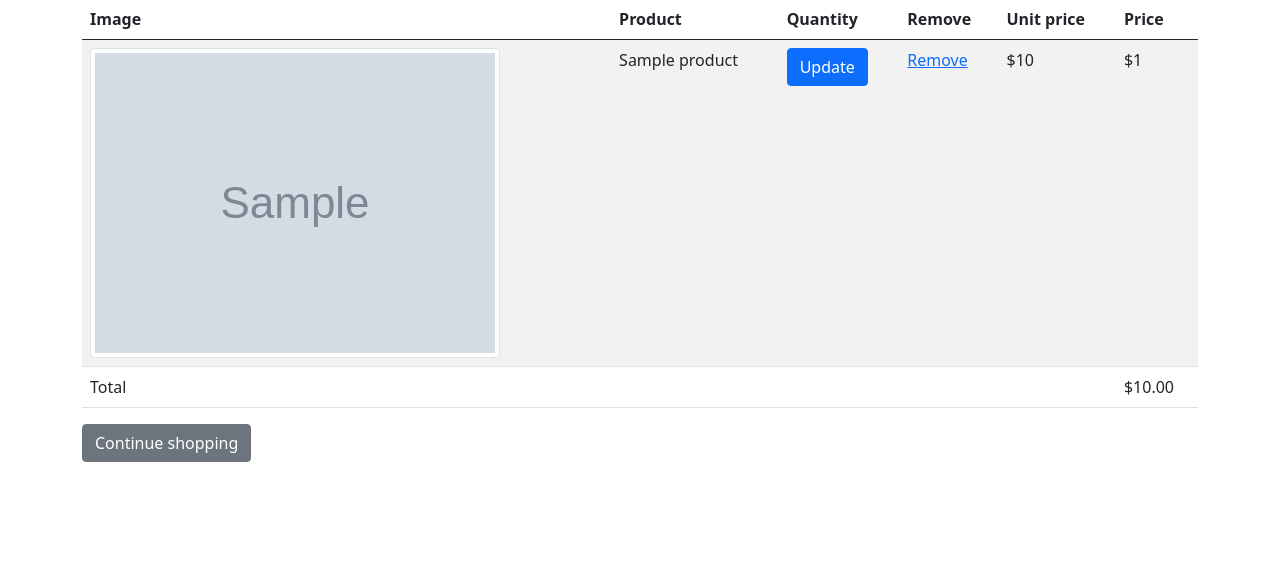
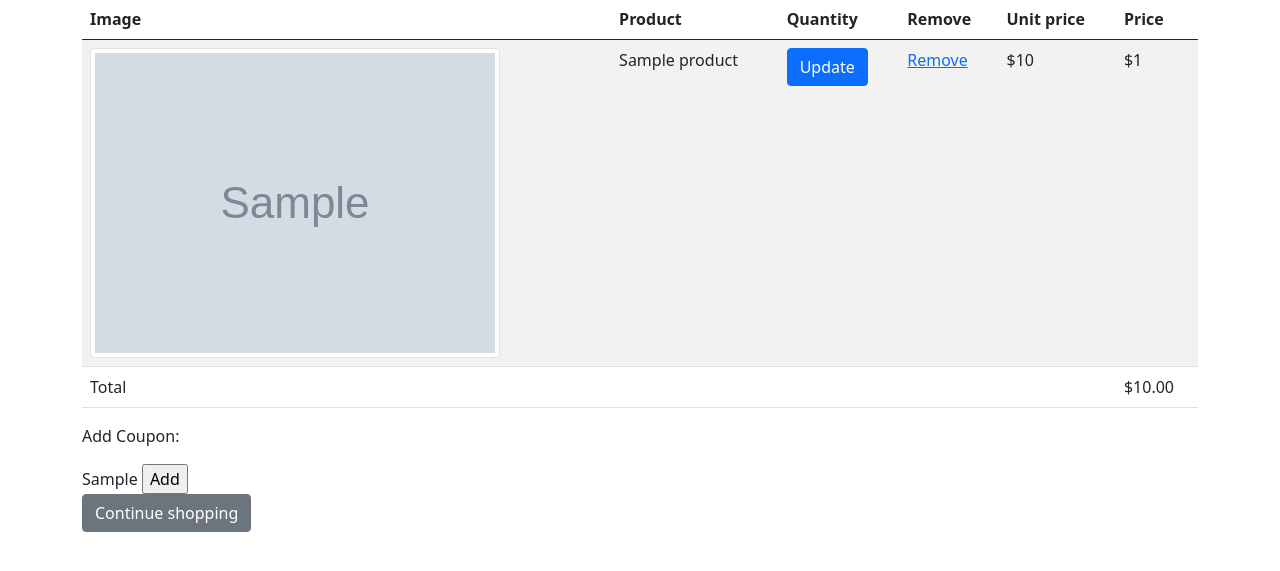
Before and after one commit to somefood/onlineshop, a Django app: template cart/templates/cart/detail.html in a window 1280 px wide. Shown: the part 81-652 px from the top of the page. Run offline with Django 3.2, Linux system fonts and the light colour scheme; the template is opened without the code that fills it: most values are stand-ins (such as "Sample title", 1, 10 or a date in 2020); grey boxes marked "Sample" are stand-in pictures; some libraries are stand-ins or nearby versions.

Commit message:
24 장바구니 detail form 추가

```diff
--- a/cart/cart.py
+++ b/cart/cart.py
@@ -3,6 +3,7 @@ from django.conf import settings
 from shop.models import Product
 
 from coupon.models import Coupon
+
 
 class Cart:
     def __init__(self, request):
--- a/cart/templates/cart/detail.html
+++ b/cart/templates/cart/detail.html
@@ -48,8 +48,14 @@
         </tr>
         </tbody>
     </table>
+    <p>
+        Add Coupon:
+    </p>
+    <form action="{% url 'coupon:add' %}" method="post">
+        {% csrf_token %}
+        {{ add_coupon }}
+        <input type="submit" value="Add">
     </form>
-
 
     <p class="text-right">
         <a href='{% url "shop:product_all" %}' class="btn btn-secondary">Continue shopping</a>
```
Also changed, not shown: cart/views.py (+6 -1 lines).
